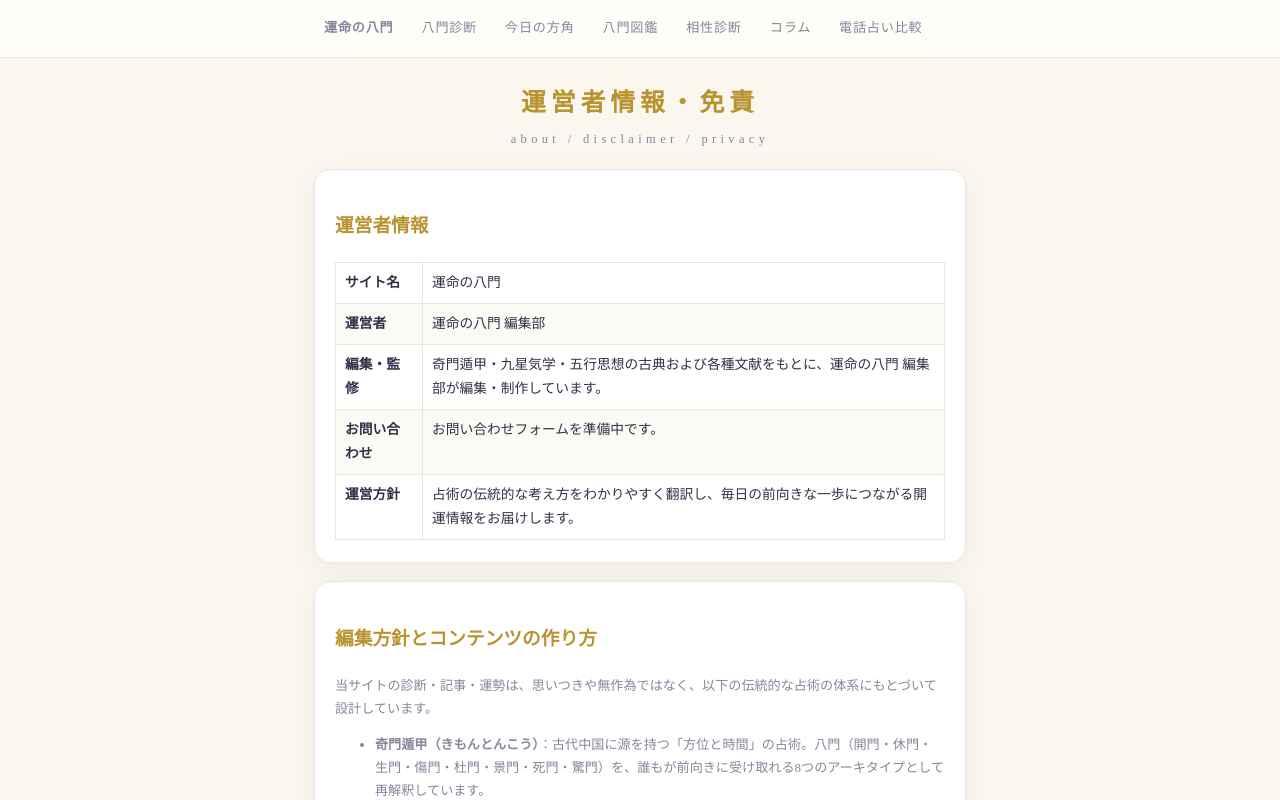
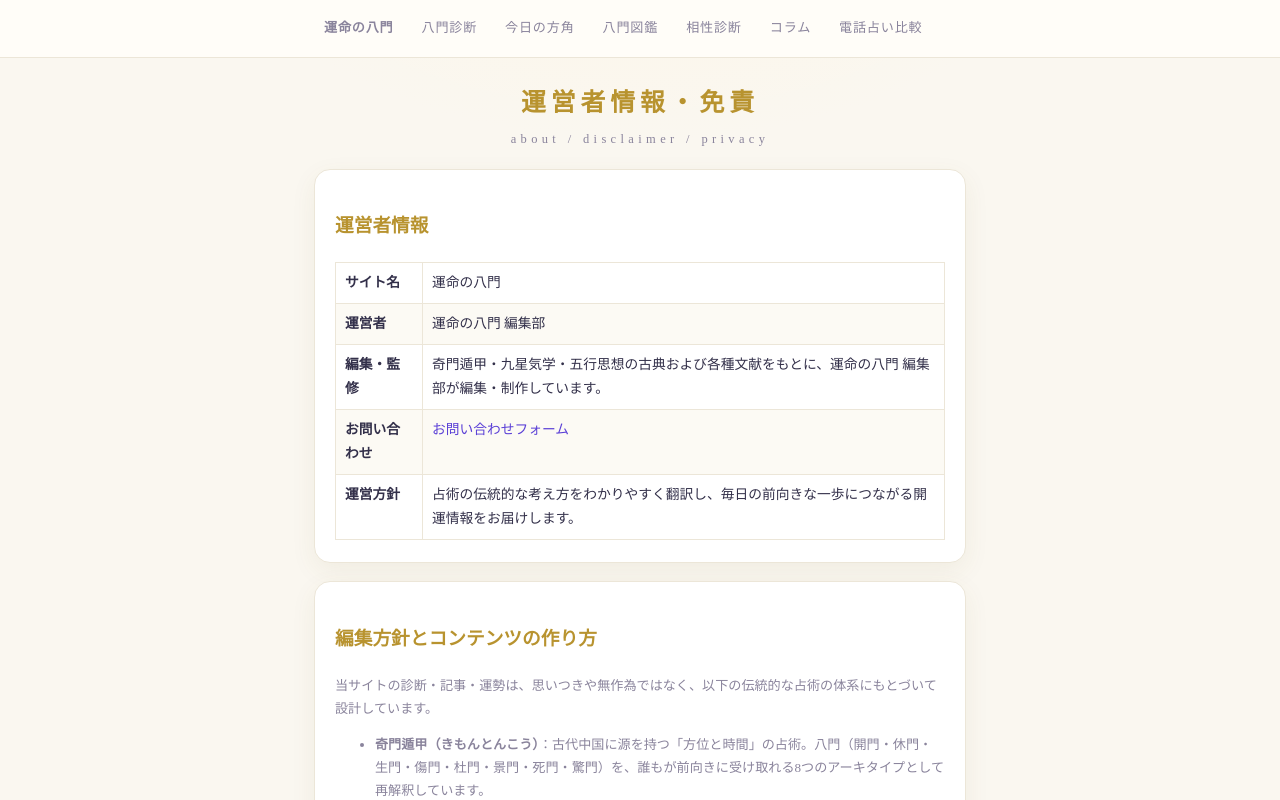
Before and after one commit to Okayusyouyu/uranai-next, a Next.js app: page /about in a window 1280 px wide. Shown: the top 800 px of the page. Built offline with nearby package versions, Linux system fonts and the light colour scheme; no server answers.

Commit message:
feat(about): wire up Google Form contact URL

```diff
--- a/app/about/page.js
+++ b/app/about/page.js
@@ -1,6 +1,5 @@
 // お問い合わせフォームのURL。Googleフォーム作成後にここへ貼るだけで有効化される。
-// 例: const CONTACT_FORM_URL = 'https://forms.gle/xxxxxxxx';
-const CONTACT_FORM_URL = '';
+const CONTACT_FORM_URL = 'https://docs.google.com/forms/d/e/1FAIpQLSfzhjGRYGQV45pNuCAbLa-n4Aqt6x9eLTJt-3t6_LQB-I8Ntg/viewform';
 
 export const metadata = {
   title: '運営者情報・免責・プライバシーポリシー',
```
